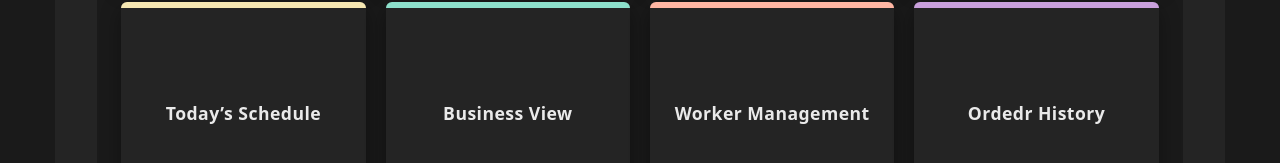
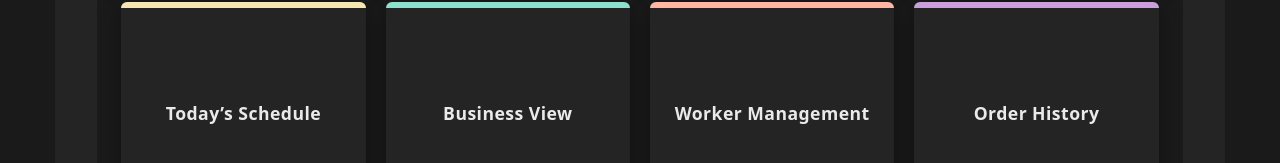
Before and after one commit to KarolisPetrovskis/Nightmare, a React (Vite) app in the folder frontend/: page / in a window 1280 px wide. Shown: the part 423-586 px from the top of the page. Built offline with nearby package versions, Linux system fonts and the light colour scheme; no server answers; some icons are missing.

Commit message:
typo fix

```diff
--- a/frontend/src/pages/Home/Home.tsx
+++ b/frontend/src/pages/Home/Home.tsx
@@ -75,7 +75,7 @@ export default function Home() {
 
         <DashboardButton
           icon={<HistoryIcon />}
-          label="Ordedr History"
+          label="Order History"
           color="#c9a0dc"
           onClick={() => navigate('/admin/order-history')}
         />
--- a/frontend/src/pages/Management.css
+++ b/frontend/src/pages/Management.css
@@ -17,8 +17,6 @@
   border-radius: 8px;
   min-width: 0;
 }
-
-
 
 .item-list-container {
   flex-grow: 2;
```
